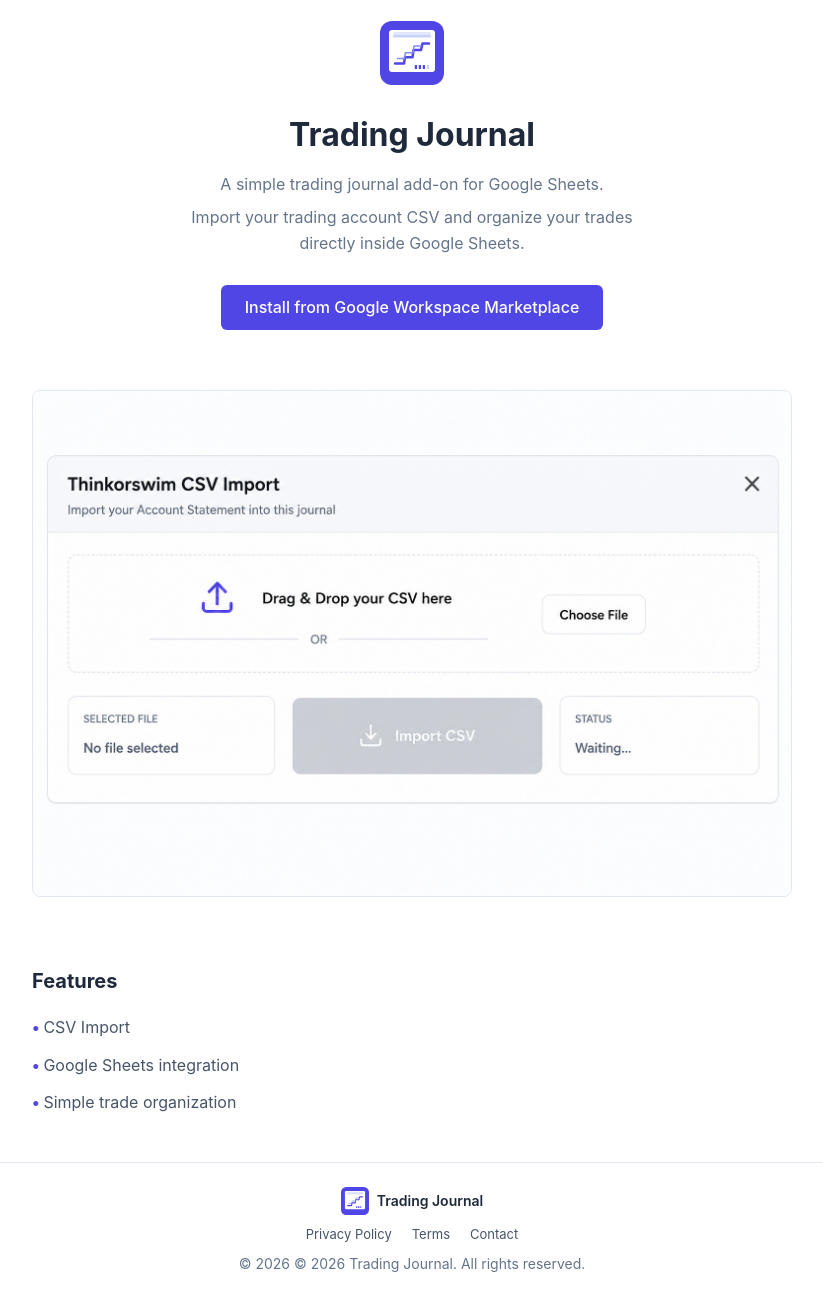
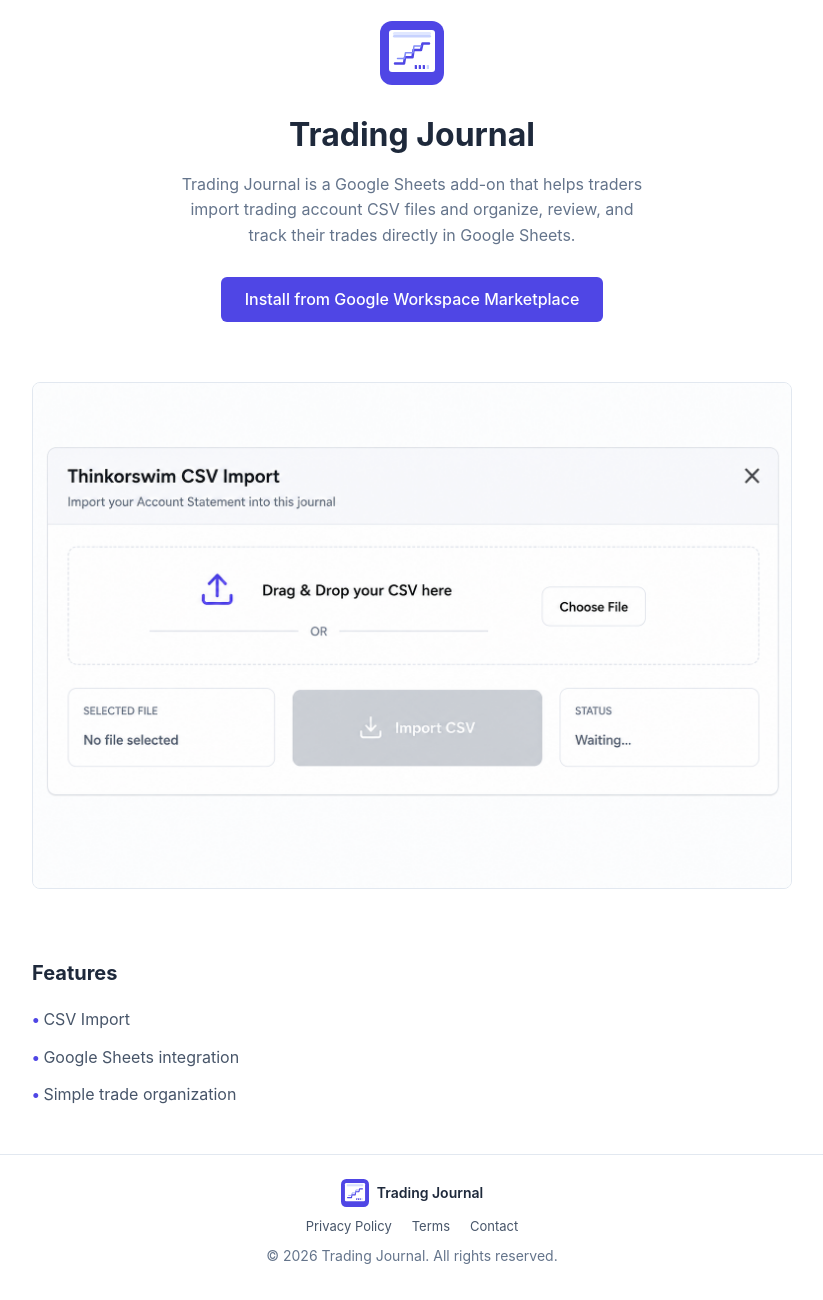
Before and after one commit to samscripter/tradingjournalappscript, a plain HTML site: page index.html in a window 1280 px wide. Shown: the part 100-1400 px from the top of the page, without its empty margins (228-1051 px from the left). Drawn offline with Linux system fonts and the light colour scheme.

Commit message:
Initial commit

```diff
--- a/index.html
+++ b/index.html
@@ -4,7 +4,7 @@
   <meta charset="UTF-8">
   <meta name="viewport" content="width=device-width, initial-scale=1.0">
   <meta name="google-site-verification" content="eL1I7CXtEPGwjUUlIbJID39X3HVKyGMa-VBXnorSu9c" />
-  <title>Trading Journal for Google Sheets</title>
+  <title>Trading Journal</title>
   <meta name="description" content="A simple trading journal add-on for Google Sheets. Import your trading account CSV and organize your trades directly inside Google Sheets.">
   <link rel="icon" type="image/svg+xml" href="assets/icon.svg">
   <link rel="stylesheet" href="assets/style.css">
@@ -30,8 +30,7 @@
       <div class="container">
         <img src="assets/icon.svg" alt="Trading Journal icon">
         <h1>Trading Journal</h1>
-        <p>A simple trading journal add-on for Google Sheets.</p>
-        <p>Import your trading account CSV and organize your trades directly inside Google Sheets.</p>
+        <p>Trading Journal is a Google Sheets add-on that helps traders import trading account CSV files and organize, review, and track their trades directly in Google Sheets.</p>
         <a class="btn" href="https://workspace.google.com/marketplace/" target="_blank" rel="noopener">Install from Google Workspace Marketplace</a>
       </div>
     </section>
@@ -65,7 +64,7 @@
         <a href="terms.html">Terms</a>
         <a href="contact.html">Contact</a>
       </nav>
-      <p>&copy; 2026 © 2026 Trading Journal. All rights reserved.</p>
+      <p>&copy; 2026 Trading Journal. All rights reserved.</p>
     </div>
   </footer>
 </body>
```
Also changed, not shown: contact.html (+1 -1 lines), privacy.html (+1 -1 lines), terms.html (+1 -1 lines).
